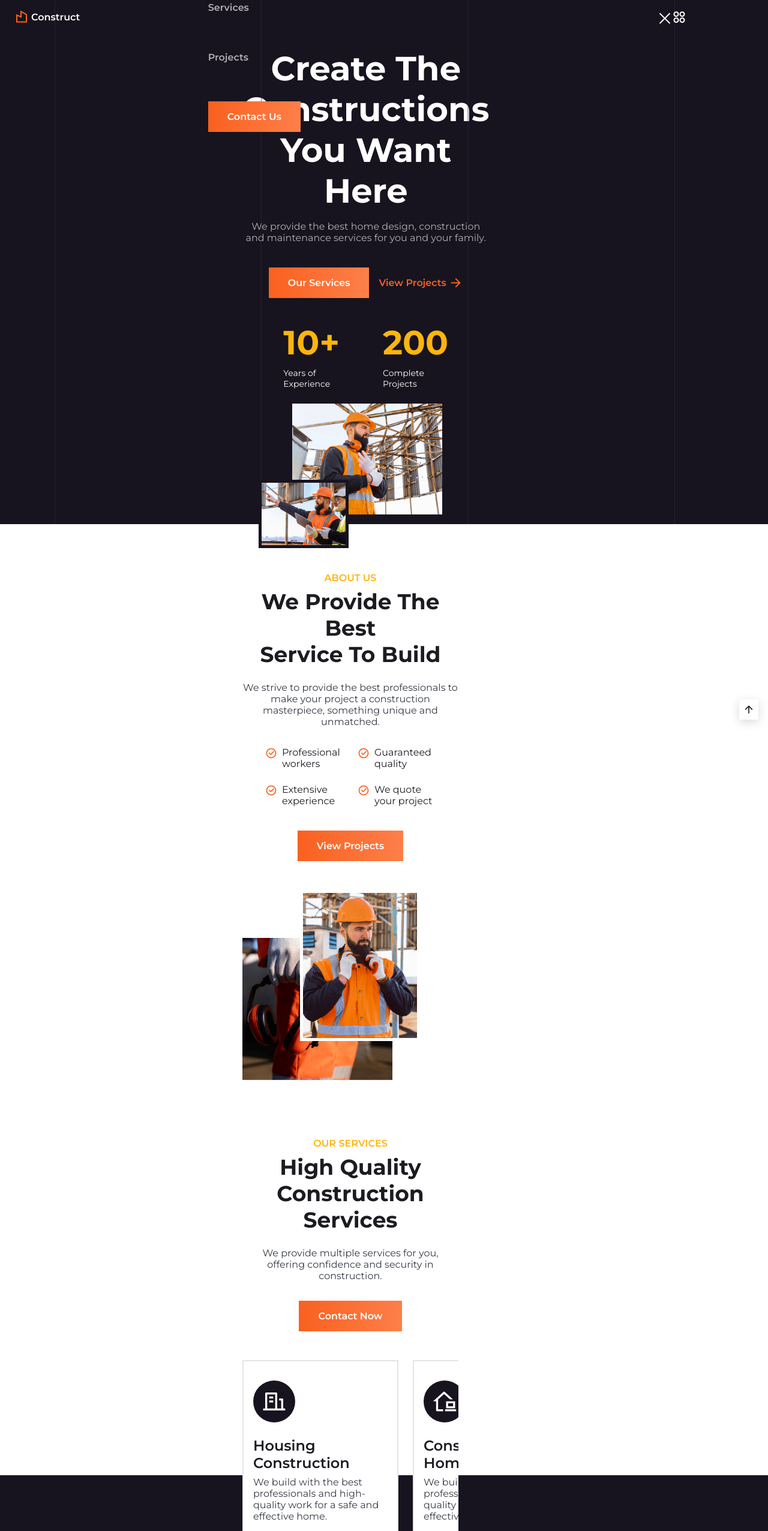
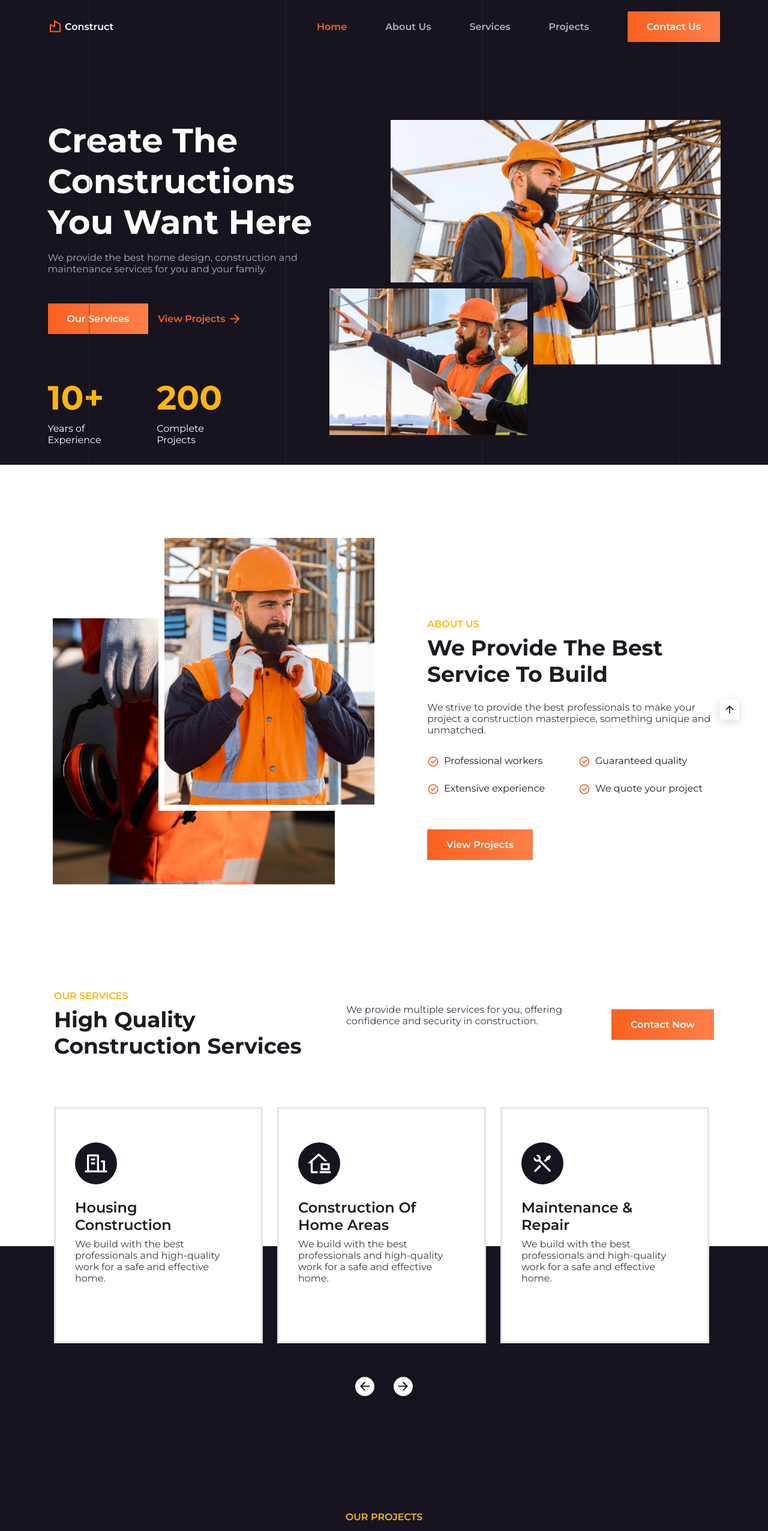
Before and after one commit to nguyenvanduydev001/construction-website, a plain HTML site: page index.html in a window 1280 px wide. Shown: the top 2553 px of the page at 60% size. Drawn offline with nearby package versions, Linux system fonts and the light colour scheme.

Commit message:
third commit

```diff
--- a/assets/css/styles.css
+++ b/assets/css/styles.css
@@ -792,3 +792,236 @@ img {
 }
 
 /* For large devices */
+@media screen and (min-width: 1150px) {
+  .container {
+    margin-inline: auto;
+  }
+
+  .section {
+    padding-block: 7rem 2rem;
+  }
+
+  .nav {
+    height: calc(var(--header-height) + 2rem);
+  }
+
+  .nav__toggle,
+  .nav__close {
+    display: none;
+  }
+
+  .nav__menu {
+    width: initial;
+  }
+
+  .nav__list {
+    flex-direction: row;
+    align-items: center;
+    column-gap: 4rem;
+  }
+
+  .bg-header .nav__link {
+    color: var(--text-color);
+  }
+
+  .bg-header .active-link,
+  .bg-header .nav__link:hover {
+    color: var(--first-color);
+  }
+
+  .bg-header .button,
+  .bg-header .button:hover {
+    color: var(--white-color);
+  }
+
+  .home__container {
+    grid-template-columns: 475px 550px;
+    column-gap: 6rem;
+    align-items: flex-start;
+    padding-top: 5.5rem;
+  }
+
+  .home__content {
+    row-gap: 4.5rem;
+  }
+
+  .home__data {
+    text-align: initial;
+  }
+
+  .home__description {
+    margin-bottom: 3rem;
+  }
+
+  .home__buttons {
+    justify-content: initial;
+  }
+
+  .home__info {
+    justify-content: initial;
+    column-gap: 5.5rem;
+  }
+
+  .home__info-description {
+    font-size: var(--normal-font-size);
+  }
+
+  .home__img-1 {
+    width: 550px;
+    margin-left: 0;
+  }
+
+  .home__img-2 {
+    width: 350px;
+    border-width: 10px;
+    left: -7rem;
+    bottom: -8rem;
+  }
+
+  .home__lines {
+    object-position: center;
+  }
+
+  .about__container {
+    grid-template-columns: repeat(2, 480px);
+    column-gap: 9rem;
+    padding-block: 9rem 2rem;
+  }
+
+  .about__images {
+    order: -1;
+  }
+
+  .about__img-1 {
+    width: 370px;
+    border-width: 10px;
+    top: -9rem;
+    left: 11rem;
+  }
+
+  .about__img-2 {
+    width: 470px;
+  }
+
+  .about__data,
+  .about__data :is(.section__title, .section__subtitle) {
+    text-align: initial;
+  }
+
+  .about__list {
+    grid-template-columns: repeat(2, 1fr);
+    margin-bottom: 3.5rem;
+  }
+
+  .services__container {
+    grid-template-columns: initial;
+    row-gap: 5rem;
+    padding-bottom: 4.5rem;
+  }
+
+  .services__data {
+    display: grid;
+    grid-template-columns: 415px 370px max-content;
+    justify-content: space-between;
+    align-items: center;
+  }
+
+  .services__data :is(.section__title, .section__subtitle),
+  .services__description {
+    text-align: initial;
+  }
+
+  .services__data .section__title {
+    margin-bottom: 0;
+  }
+
+  .services__swiper {
+    max-width: 1100px;
+  }
+
+  .services__card {
+    width: 348px;
+    border-width: 3px;
+    padding: 3.5rem 2rem 6rem;
+  }
+
+  .services__shape {
+    height: 330px;
+  }
+
+  .swiper-button-next,
+  .swiper-button-prev {
+    bottom: 3rem;
+  }
+
+  .projects__container {
+    grid-template-columns: repeat(3, 350px);
+    column-gap: 2rem;
+    padding-block: 5rem 4rem;
+  }
+
+  .projects__card {
+    border-width: 3px;
+  }
+
+  .projects__data {
+    padding: 2rem 1.5rem;
+  }
+
+  .contact :is(.section__title, .section__subtitle) {
+    text-align: initial;
+  }
+
+  .contact__container {
+    grid-template-columns: 530px 515px;
+    justify-content: initial;
+    align-items: flex-start;
+    column-gap: 3.5rem;
+    padding-block: 3.5rem 4rem;
+  }
+
+  .contact__img {
+    width: 530px;
+  }
+
+  .contact__data {
+    gap: 2rem;
+  }
+
+  .contact__card {
+    border-width: 3px;
+  }
+
+  .contact__title {
+    font-size: var(--h3-font-size);
+  }
+
+  .footer {
+    padding-block: 4.5rem 3rem;
+  }
+
+  .footer__container {
+    padding-bottom: 6rem;
+  }
+
+  .footer__content {
+    column-gap: 7rem;
+  }
+
+  .footer__description {
+    margin-block: 1.5rem;
+  }
+
+  .footer__title {
+    margin-bottom: 1.5rem;
+  }
+
+  .footer__links,
+  .footer__list {
+    row-gap: 1rem;
+  }
+
+  .scrollup {
+    right: 3rem;
+  }
+}
--- a/assets/js/main.js
+++ b/assets/js/main.js
@@ -76,3 +76,16 @@ const scrollActive = () => {
 }
 window.addEventListener('scroll', scrollActive)
 /*=============== SCROLL REVEAL ANIMATION ===============*/
+const sr = ScrollReveal({
+    origin: 'top',
+    distance: '100px',
+    duration: 2500,
+    delay: 400,
+    // reset: true,
+})
+
+sr.reveal(`.home__content, .services__data, .services__swiper, .footer__container`)
+sr.reveal(`.home__images`, { origin: 'bottom', delay: 1000 })
+sr.reveal(`.about__images, .contact__img`, { origin: 'left' })
+sr.reveal(`.about__data, .contact__data`, { origin: 'right' })
+sr.reveal(`.projects__card`, { interval: 100 })
--- a/index.html
+++ b/index.html
@@ -545,7 +545,7 @@
     </a>
 
     <!--=============== SCROLLREVEAL ===============-->
-    <script src=""></script>
+    <script src="assets/js/scrollreveal.min.js"></script>
 
     <!--=============== SWIPER JS ===============-->
     <script src="assets/js/swiper-bundle.min.js"></script>
```
